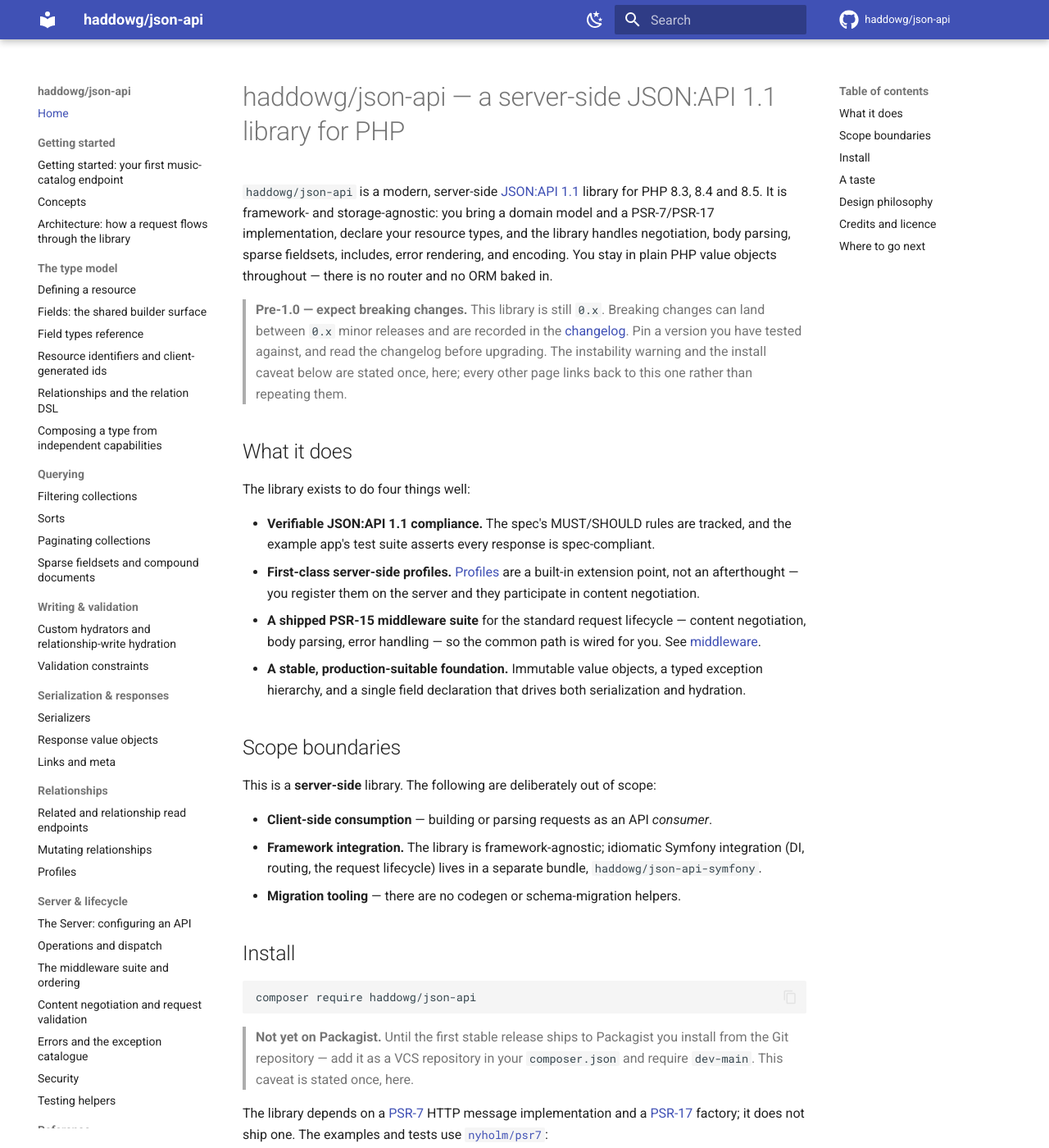
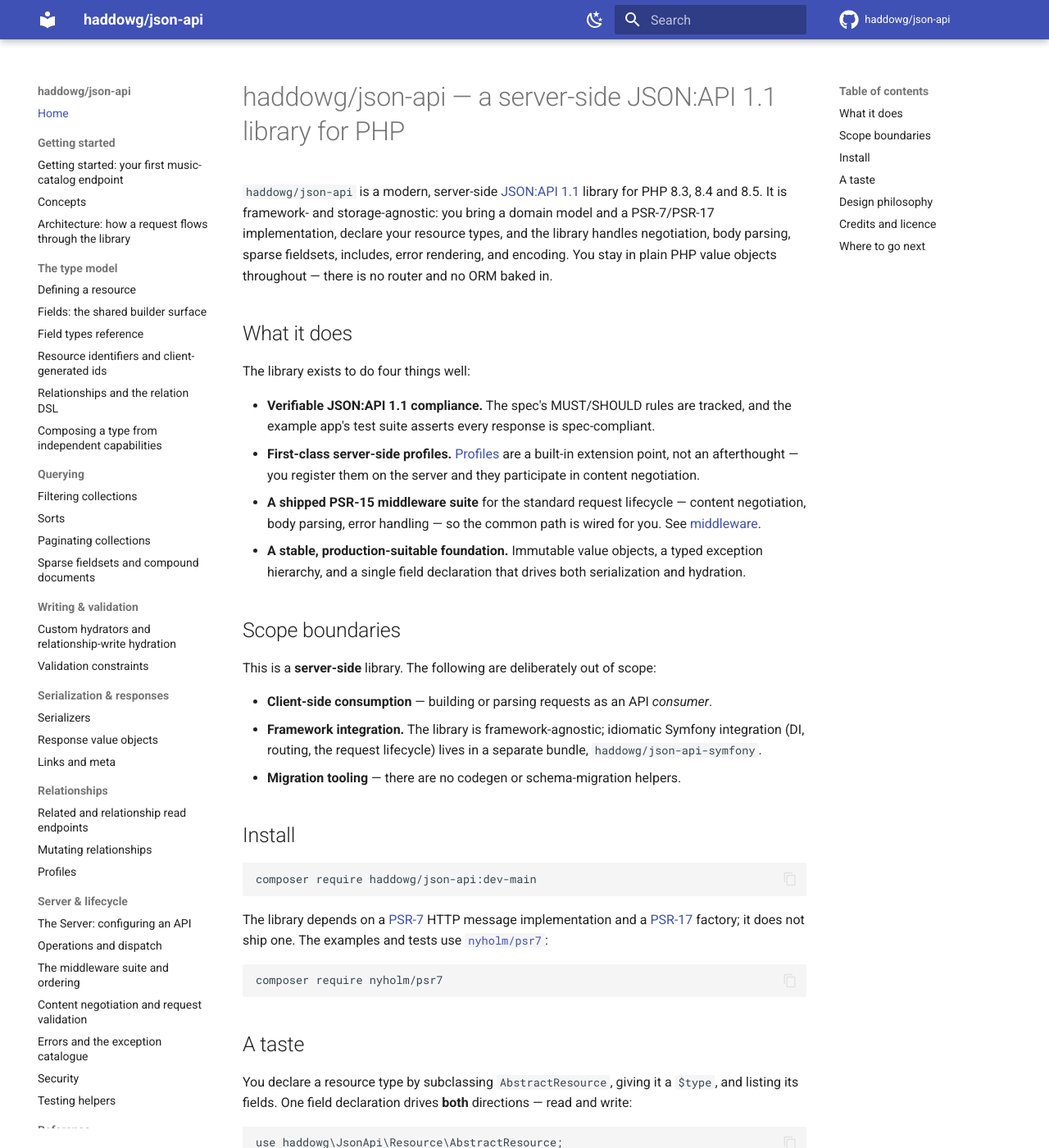
Before and after one commit to haddowg/json-api-symfony, an MkDocs documentation site: the page built from docs/index.md, in a window 1280 px wide and 1400 px high. Shown: the whole window at 82% size. Built offline with MkDocs 1.6.1 and Material for MkDocs 9.7.7, drawn with Linux system fonts in a browser that asks for light colours; comment, search, counter and statistics services are not loaded.

Commit message:
docs: drop the pre-1.0 caveats and install via dev-main (#53)
The published documentation carried a pre-1.0 instability admonition and
a "not yet on Packagist" caveat. These are removed from the docs site,
and the install instruction now uses `composer require
haddowg/json-api:dev-main` directly.

The README keeps its pre-1.0 callout — the docs site simply no longer
repeats it on every page. Cross-references that pointed back at "the
pre-1.0 / install caveats" are reworded to point at installation only.

````diff
--- a/docs/index.md
+++ b/docs/index.md
@@ -6,13 +6,6 @@
 the library handles negotiation, body parsing, sparse fieldsets, includes, error
 rendering, and encoding. You stay in plain PHP value objects throughout — there is
 no router and no ORM baked in.
-
-> **Pre-1.0 — expect breaking changes.** This library is still `0.x`. Breaking
-> changes can land between `0.x` minor releases and are recorded in the
-> [changelog](https://github.com/haddowg/json-api/releases). Pin a version you have tested against, and read the
-> changelog before upgrading. The instability warning and the install caveat below
-> are stated once, here; every other page links back to this one rather than
-> repeating them.
 
 ## What it does
 
@@ -43,12 +36,8 @@
 ## Install
 
 ```bash
-composer require haddowg/json-api
+composer require haddowg/json-api:dev-main
 ```
-
-> **Not yet on Packagist.** Until the first stable release ships to Packagist you
-> install from the Git repository — add it as a VCS repository in your
-> `composer.json` and require `dev-main`. This caveat is stated once, here.
 
 The library depends on a [PSR-7](https://www.php-fig.org/psr/psr-7/) HTTP message
 implementation and a [PSR-17](https://www.php-fig.org/psr/psr-17/) factory; it does
````
Also changed, not shown: docs/errors-and-exceptions.md (+1 -2 lines), docs/getting-started.md (+1 -2 lines), docs/related-endpoints.md (+1 -2 lines), docs/resources.md (+1 -1 lines), docs/server.md (+1 -2 lines).
